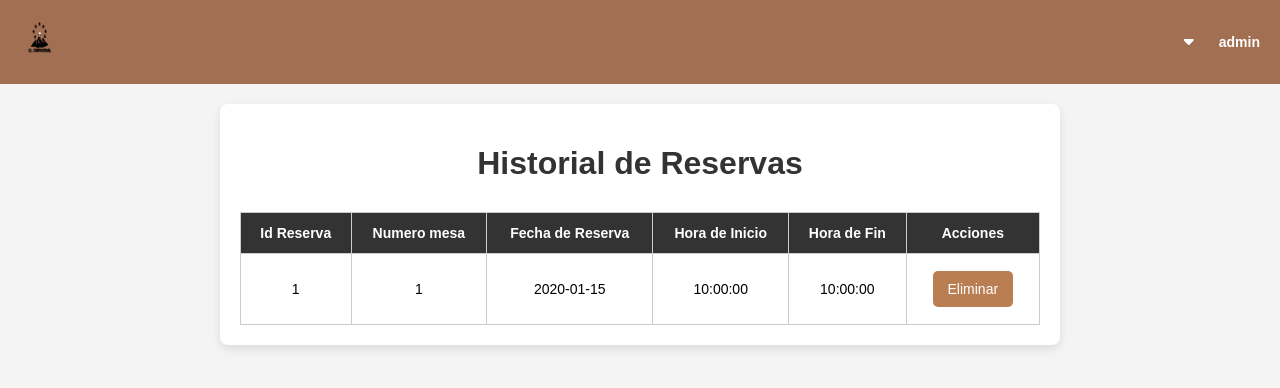
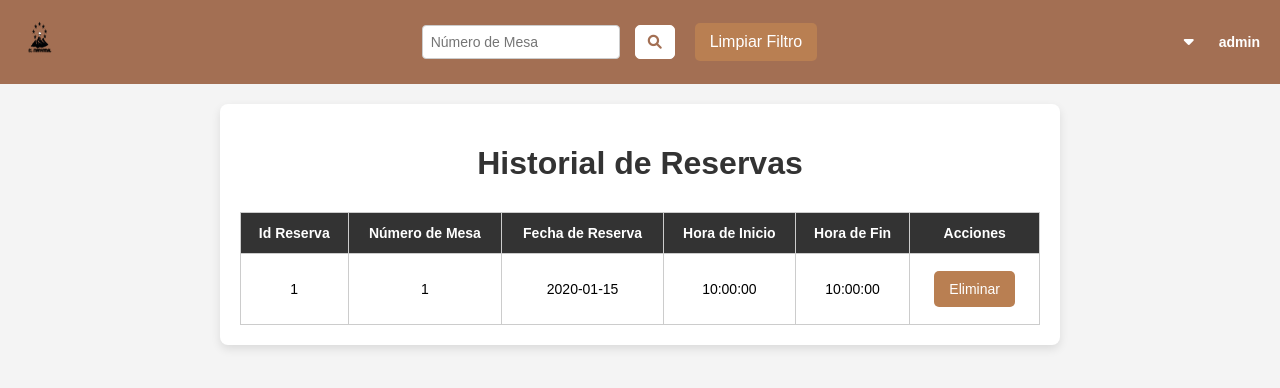
Before and after one commit to adrimartiin/PR02-Restaurante2-AdrianMartin, a PHP site: page /public/historial.php in a window 1280 px wide. Shown: the top 388 px of the page. Run offline with PHP 8.4, Linux system fonts and the light colour scheme; a user stored in the database is signed in; data comes from the database, SQL or seed files in the repository; tables that the repository leaves empty hold one stand-in row (values such as "Sample post"); some libraries are stand-ins or nearby versions.

Commit message:
modificacion de archivos

```diff
--- a/public/historial.php
+++ b/public/historial.php
@@ -6,6 +6,29 @@ if (!isset($_SESSION['loggedin'])) {
     header("Location: ../index.php");
     exit();
 }
+
+// Capturar el filtro de número de mesa desde el formulario
+$filtro_mesa = isset($_GET['usuario']) ? trim($_GET['usuario']) : '';
+
+// Consulta SQL base
+$sql = "SELECT r.id_reserva, m.id_mesa, r.fecha_reserva, r.hora_inicio, r.hora_fin
+        FROM tbl_reserva r
+        INNER JOIN tbl_mesa m ON r.id_mesa = m.id_mesa";
+
+// Agregar filtro si se ingresó un número de mesa
+if ($filtro_mesa !== '') {
+    $sql .= " WHERE m.id_mesa = :filtro_mesa";
+}
+
+$stmt = $conexion->prepare($sql);
+
+// Enlazar parámetros si hay filtro
+if ($filtro_mesa !== '') {
+    $stmt->bindParam(':filtro_mesa', $filtro_mesa, PDO::PARAM_INT);
+}
+
+$stmt->execute();
+$results = $stmt->fetchAll(PDO::FETCH_ASSOC);
 ?>
 
 <!DOCTYPE html>
@@ -15,16 +38,24 @@ if (!isset($_SESSION['loggedin'])) {
     <meta name="viewport" content="width=device-width, initial-scale=1.0">
     <link rel="stylesheet" href="https://cdn.jsdelivr.net/npm/sweetalert2@11.14.5/dist/sweetalert2.min.css" integrity="sha256-qWVM38RAVYHA4W8TAlDdszO1hRaAq0ME7y2e9aab354=" crossorigin="anonymous">
     <link rel="stylesheet" href="https://cdnjs.cloudflare.com/ajax/libs/font-awesome/6.0.0-beta3/css/all.min.css">
-    <link rel="stylesheet" href="https://cdn.jsdelivr.net/npm/sweetalert2@11.14.5/dist/sweetalert2.min.css"
-    integrity="sha256-qWVM38RAVYHA4W8TAlDdszO1hRaAq0ME7y2e9aab354=" crossorigin="anonymous">
     <link rel="stylesheet" href="../css/historial.css">
-    <title>Historial de Ocupaciones</title>
+    <title>Historial de Reservas</title>
 </head>
 <body>
 <div class="navbar">
     <a href="../index.php">
         <img src="../img/icon.png" class="icon" alt="Icono">
     </a>
+    <!-- Formulario para buscar por número de mesa -->
+    <form class="d-flex align-items-center" method="GET" action="">
+        <input type="text" name="usuario" class="form-control form-control-sm me-2"
+               placeholder="Número de Mesa" value="<?php echo htmlspecialchars($filtro_mesa); ?>">
+        <button type="submit" class="btn btn-primary btn-sm me-3">
+            <i class="fas fa-search"></i>
+        </button>
+        <a href="?" class="btn btn-danger">Limpiar Filtro</a>
+    </form>
+
     <div class="user-info">
         <div class="dropdown">
             <i class="fas fa-caret-down" style="font-size: 16px; margin-right: 10px;"></i>
@@ -35,47 +66,41 @@ if (!isset($_SESSION['loggedin'])) {
         <span><?php echo $_SESSION['username']; ?></span>
     </div>
 </div>
+
 <div class="container">
     <h1>Historial de Reservas</h1>
-        <?php
-        $sql = "SELECT id_reserva, id_mesa, fecha_reserva, hora_inicio, hora_fin FROM tbl_reserva";
-        $stmt = $conexion->prepare($sql);
-        $stmt->execute();
-        $results = $stmt->fetchAll(PDO::FETCH_ASSOC);
+    <table class='table table-striped table-hover'>
+        <thead>
+            <tr>
+                <th scope='col'>Id Reserva</th>
+                <th scope='col'>Número de Mesa</th>
+                <th scope='col'>Fecha de Reserva</th>
+                <th scope='col'>Hora de Inicio</th>
+                <th scope='col'>Hora de Fin</th>
+                <th scope='col'>Acciones</th>
+            </tr>
+        </thead>
+        <tbody>
+            <?php foreach ($results as $row): ?>
+                <tr>
+                    <td><?php echo htmlspecialchars($row['id_reserva']); ?></td>
+                    <td><?php echo htmlspecialchars($row['id_mesa']); ?></td>
+                    <td><?php echo htmlspecialchars($row['fecha_reserva']); ?></td>
+                    <td><?php echo htmlspecialchars($row['hora_inicio']); ?></td>
+                    <td><?php echo htmlspecialchars($row['hora_fin']); ?></td>
+                    <td>
+                        <a href="javascript:void(0);" class="btn btn-danger btn-sm"
+                           onclick="confirmDelete(<?php echo $row['id_reserva']; ?>)">Eliminar</a>
+                    </td>
+                </tr>
+            <?php endforeach; ?>
+        </tbody>
+    </table>
+</div>
 
-        echo "<table class='table table-striped table-hover'>";
-        echo "<thead>";
-        echo "<tr>";
-        echo "<th scope='col'>Id Reserva</th>";
-        echo "<th scope='col'>Numero mesa</th>";
-        echo "<th scope='col'>Fecha de Reserva</th>";
-        echo "<th scope='col'>Hora de Inicio</th>";
-        echo "<th scope='col'>Hora de Fin</th>";
-        echo "<th scope='col'>Acciones</th>";
-        echo "</tr>";
-        echo "</thead>";
-        echo "<tbody>";
-
-        // Mostrar los resultados
-        foreach ($results as $row) {
-            echo "<tr>";
-            echo "<td scope='row'>" . htmlspecialchars($row['id_reserva']) . "</td>";
-            echo "<td>" . htmlspecialchars($row['id_mesa']) . "</td>";
-            echo "<td>" . htmlspecialchars($row['fecha_reserva']) . "</td>";
-            echo "<td>" . htmlspecialchars($row['hora_inicio']) . "</td>";
-            echo "<td>" . htmlspecialchars($row['hora_fin']) . "</td>";
-            echo "<td>";
-            echo "<a href='javascript:void(0);' class='btn btn-danger btn-sm' onclick='confirmDelete(" . $row['id_reserva'] . ")'>Eliminar</a>";
-            echo "</td>";
-            echo "</tr>";
-        }
-
-        ?>
-
-    </div>
-    <script src="https://cdn.jsdelivr.net/npm/bootstrap@5.3.3/dist/js/bootstrap.bundle.min.js" integrity="sha384-YvpcrYf0tY3lHB60NNkmXc5s9fDVZLESaAA55NDzOxhy9GkcIdslK1eN7N6jIeHz" crossorigin="anonymous"></script>
+<script src="https://cdn.jsdelivr.net/npm/sweetalert2@11.14.5/dist/sweetalert2.all.min.js" crossorigin="anonymous"></script>
 <script>
-        function confirmDelete(userId) {
+    function confirmDelete(reservaId) {
         Swal.fire({
             title: '¿Estás seguro?',
             text: "¡No podrás cambiar esta acción!",
@@ -87,11 +112,10 @@ if (!isset($_SESSION['loggedin'])) {
             cancelButtonText: 'Cancelar'
         }).then((result) => {
             if (result.isConfirmed) {
-                    window.location.href = '../acciones/eliminar_reserva.php?id=' + userId;
+                window.location.href = '../acciones/eliminar_reserva.php?id=' + reservaId;
             }
         });
     }
 </script>
-<script src="https://cdn.jsdelivr.net/npm/sweetalert2@11.14.5/dist/sweetalert2.all.min.js" integrity="sha256-1m4qVbsdcSU19tulVTbeQReg0BjZiW6yGffnlr/NJu4=" crossorigin="anonymous"></script>
 </body>
 </html>
```
Lines whose indentation alone changed are shown as unchanged.
